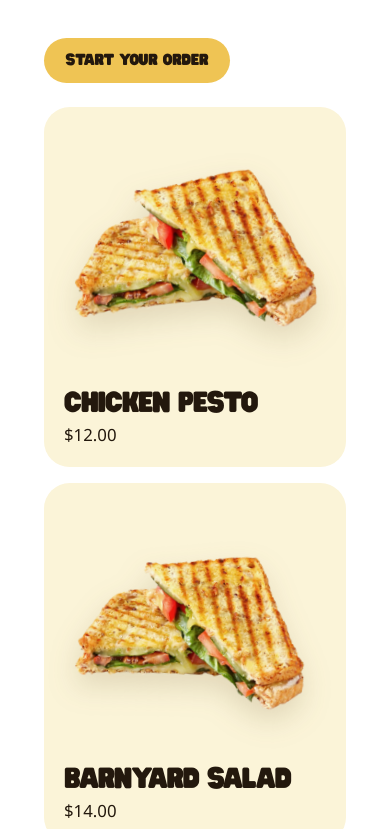
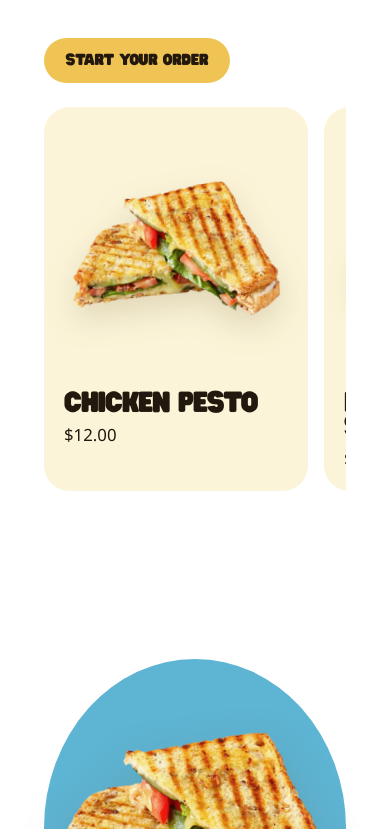
Before and after one commit to andrewchwalik/bluebird, a React (Vite) app: page / in a window 390 px wide. Shown: the part 1075-1904 px from the top of the page. Built offline with nearby package versions, Linux system fonts and the light colour scheme; no server answers.

Commit message:
Make popular orders scroll on mobile

```diff
--- a/src/App.css
+++ b/src/App.css
@@ -1678,12 +1678,21 @@ main {
   }
 
   .popular-grid {
-    grid-template-columns: 1fr;
-  }
-
-  .popular-grid,
+    grid-template-columns: none;
+    grid-auto-flow: column;
+    grid-auto-columns: minmax(16.5rem, 84%);
+    overflow-x: auto;
+    padding-bottom: 0.5rem;
+    scroll-snap-type: x proximity;
+    -webkit-overflow-scrolling: touch;
+  }
+
   .gallery-grid {
     grid-template-columns: 1fr;
+  }
+
+  .popular-card {
+    scroll-snap-align: start;
   }
 
   .menu-showcase-grid {
```
